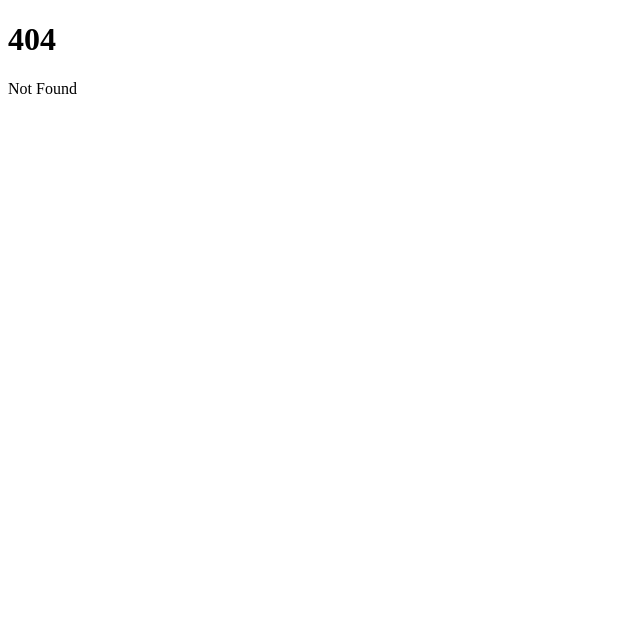
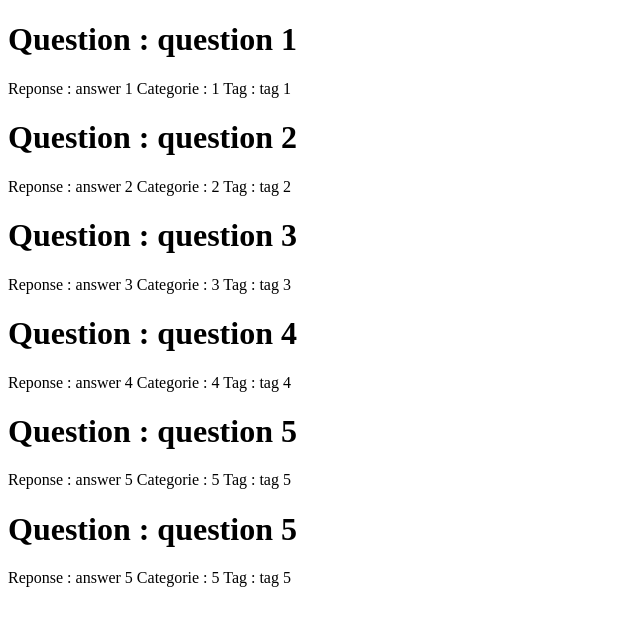
Before and after one commit to Stabien/esgi-cleancode, a SvelteKit app: page /cards in a window 1280 px wide. Before the commit this address had no page. Shown: the top 626 px of the page, without its empty margins (0-640 px from the left). Built offline with nearby package versions, Linux system fonts and the light colour scheme.

Commit message:
feat(front): add cards page

```diff
--- /dev/null
+++ b/src/domains/card/services/index.ts
@@ -0,0 +1,8 @@
+import type { Card } from "../models"
+
+export const getCards = async (): Promise<Card[]> => {
+  const response = await fetch('/api/cards')
+  const data = await response.json()
+
+  return data
+}
--- /dev/null
+++ b/src/lib/Card.svelte
@@ -0,0 +1,12 @@
+<script lang="ts">
+	import type { Card } from '../domains/card/models';
+
+	export let data: Card;
+</script>
+
+<div>
+	<h1>Question : {data.question}</h1>
+	<span>Reponse : {data.answer}</span>
+	<span>Categorie : {data.category}</span>
+	<span>Tag : {data.tag}</span>
+</div>
--- a/src/routes/+page.svelte
+++ b/src/routes/+page.svelte
@@ -1,2 +1 @@
-<h1>Welcome to SvelteKit</h1>
-<p>Visit <a href="https://kit.svelte.dev">kit.svelte.dev</a> to read the documentation</p>
+<a href="/cards">Voir toutes mes cartes</a>
--- a/src/routes/api/cards/+server.ts
+++ b/src/routes/api/cards/+server.ts
@@ -2,7 +2,7 @@ import { type RequestHandler, json, error } from "@sveltejs/kit";
 import { cards } from "../../../../static/data"
 import type { Card } from "../../../domains/card/models";
 
-export const isProcessableCard = (card: Card) => {
+const isProcessableCard = (card: Card) => {
   if (!card.hasOwnProperty("question") || card.question.length === 0) {
     return false
   }
--- a/src/routes/api/cards/[tags]/+server.ts
+++ b/src/routes/api/cards/[tags]/+server.ts
@@ -1,7 +1,7 @@
 import { type RequestHandler, json } from '@sveltejs/kit';
 import { cards } from '../../../../../static/data';
 
-export const getCardsWithTag = (tags: string) => {
+const getCardsWithTag = (tags: string) => {
 	return cards.filter((card) => tags.includes(card.tag));
 };
 
--- /dev/null
+++ b/src/routes/cards/+page.svelte
@@ -0,0 +1,12 @@
+<script>
+	import Card from '$lib/Card.svelte';
+	import { getCards } from '../../domains/card/services';
+</script>
+
+{#await getCards()}
+	<span>Chargement des cartes...</span>
+{:then cards}
+	{#each cards as card}
+		<Card data={card} />
+	{/each}
+{/await}
```
